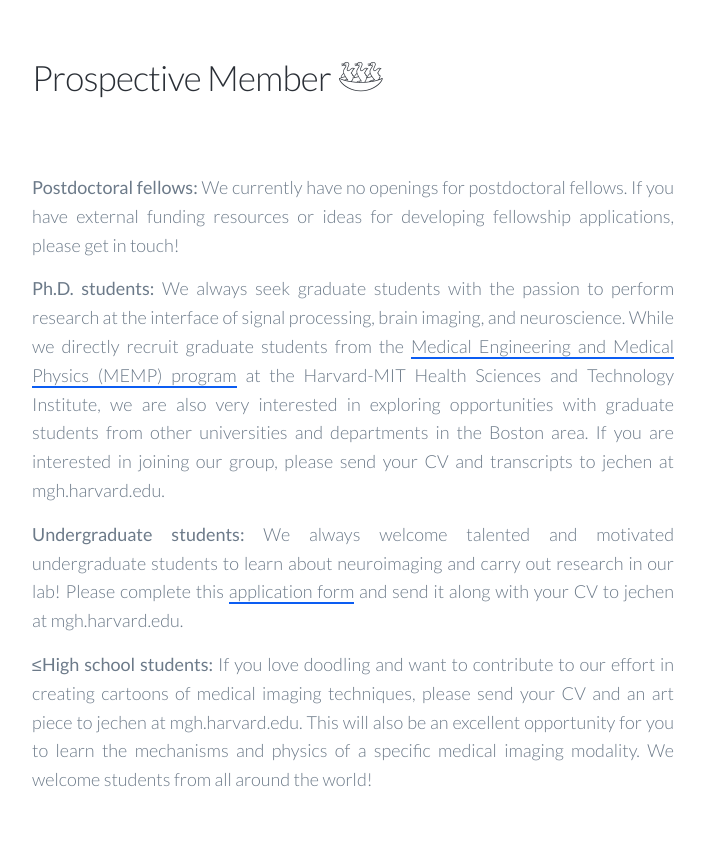
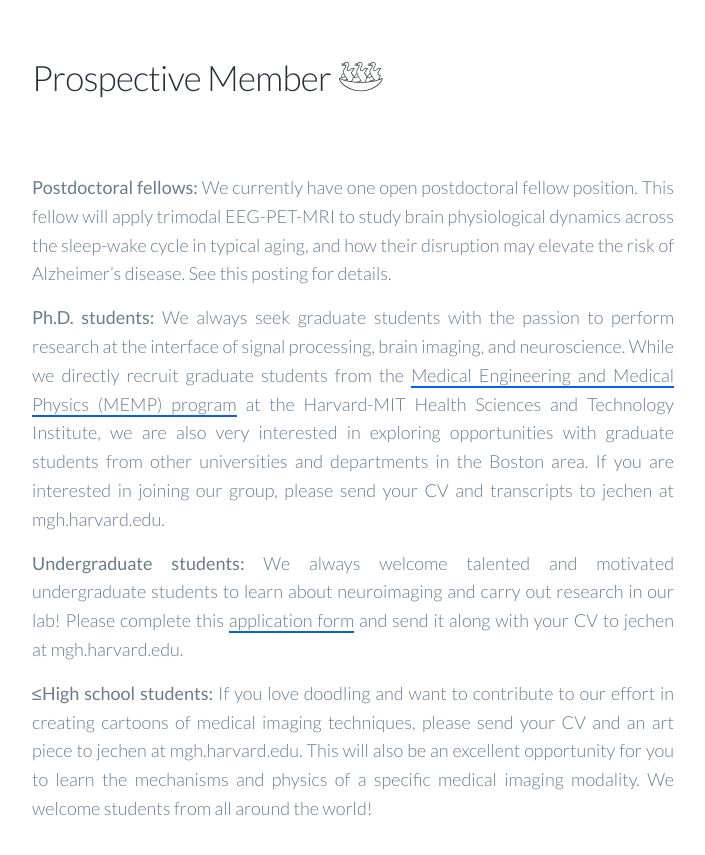
Before and after one commit to CANDYlaboratory/candylab.github.io, a Jekyll site: the page built from _pages/prospective.md, in a window 1280 px wide, cut to the strip 104-1117 px from the top of the page. Shown: the top 855 px of the strip, without its empty margins (479-1184 px from the left). Built offline with Jekyll 4.4.1, drawn with Linux system fonts in a browser that asks for light colours; nearby versions of some CDN libraries.

Commit message:
Update prospective.md

```diff
--- a/_pages/prospective.md
+++ b/_pages/prospective.md
@@ -4,7 +4,7 @@ title: Prospective Member 𓅸
 ---
 
 
-<strong> Postdoctoral fellows:</strong> We currently have no openings for postdoctoral fellows. If you have external funding resources or ideas for developing fellowship applications, please get in touch!<br>
+<strong> Postdoctoral fellows:</strong> We currently have one open postdoctoral fellow position. This fellow will apply trimodal EEG-PET-MRI to study brain physiological dynamics across the sleep-wake cycle in typical aging, and how their disruption may elevate the risk of Alzheimer's disease. See this posting for details. <br>
 
 **Ph.D. students:** We always seek graduate students with the passion to perform research at the interface of signal processing, brain imaging, and neuroscience. While we directly recruit graduate students from the [Medical Engineering and Medical Physics (MEMP) program](https://hst.mit.edu/applying-hst/applying-medical-engineering-and-medical-physics-memp-phd-program) at the Harvard-MIT Health Sciences and Technology Institute, we are also very interested in exploring opportunities with graduate students from other universities and departments in the Boston area. If you are interested in joining our group, please send your CV and transcripts to jechen at mgh.harvard.edu. <br>
 
```
